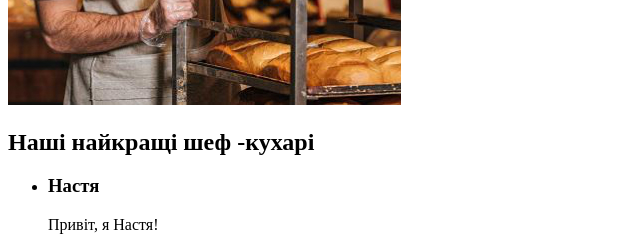
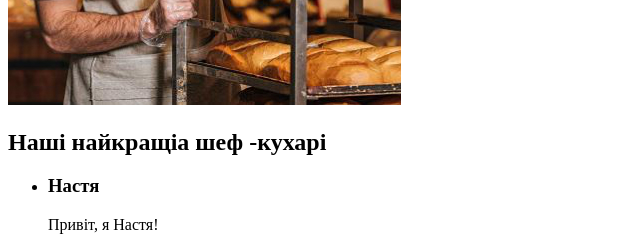
Before and after one commit to Nataliya23/genious-test, a plain HTML site: page index.html in a window 1280 px wide. Shown: the part 800-1040 px from the top of the page, 0-640 px from the left. Drawn offline with Linux system fonts and the light colour scheme.

```diff
--- a/index.html
+++ b/index.html
@@ -46,7 +46,7 @@
         />
       </section>
       <section>
-        <h2>Наші найкращі шеф -кухарі</h2>
+        <h2>Наші найкращіa шеф -кухарі</h2>
         <ul>
           <li>
             <article>
```
